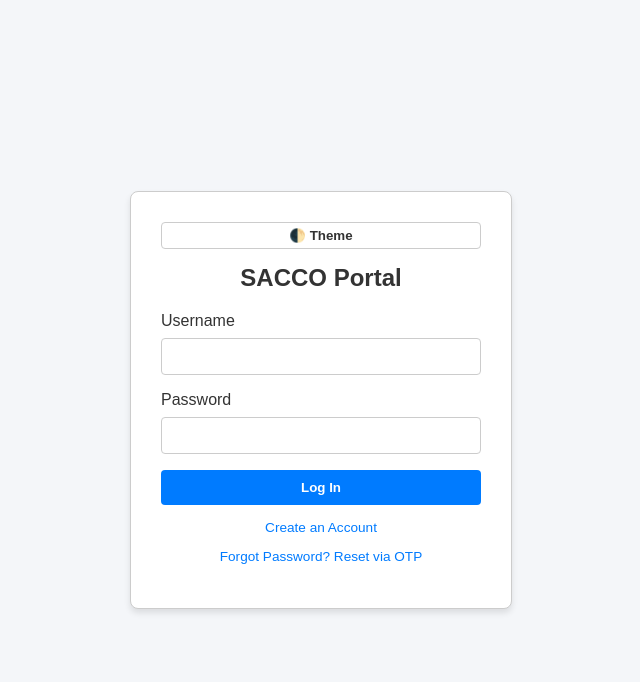
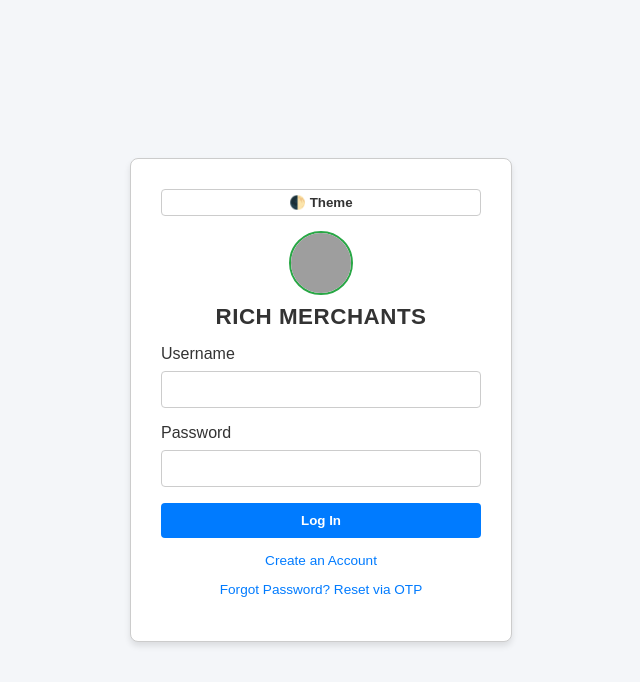
Before and after one commit to Davidwelimo/sacco-system, a Flask app: page /login in a window 1280 px wide. Shown: the top 682 px of the page, without its empty margins (319-959 px from the left). Run offline with Flask 3, Linux system fonts and the light colour scheme; grey boxes are pictures that could not be loaded.

Commit message:
Add RICH MERCHANTS branding and real estate logo to all views

```diff
--- a/templates/login.html
+++ b/templates/login.html
@@ -2,7 +2,7 @@
 <html lang="en">
 <head>
     <meta charset="UTF-8">
-    <title>SACCO Login</title>
+    <title>RICH MERCHANTS - Login</title>
     <style>
         :root { --bg: #f4f6f9; --card: #ffffff; --text: #333333; --border: #cccccc; }
         body.dark-mode { --bg: #121212; --card: #1e1e1e; --text: #e0e0e0; --border: #444444; }
@@ -15,12 +15,18 @@
         .flash { color: red; font-size: 0.85em; text-align: center; margin-bottom: 10px; }
         .links { text-align: center; margin-top: 15px; font-size: 0.85em; }
         .links a { color: #007bff; text-decoration: none; }
+        .logo-container { text-align: center; margin-bottom: 15px; clear: both; }
+        .logo-container img { width: 60px; height: 60px; object-fit: cover; border-radius: 50%; border: 2px solid #28a745; margin-bottom: 5px; }
     </style>
 </head>
 <body>
     <div class="card">
         <button type="button" class="toggle-btn" onclick="toggleTheme()">🌓 Theme</button>
-        <h2 style="clear:both;">SACCO Portal</h2>
+        <div style="clear:both;"></div>
+        <div class="logo-container">
+            <img src="https://images.unsplash.com/photo-1560518883-ce09059eeffa?w=150&auto=format&fit=crop&q=80" alt="Real Estate Logo">
+            <h2 style="margin: 0; font-size: 1.4em; letter-spacing: 0.5px;">RICH MERCHANTS</h2>
+        </div>
         {% with messages = get_flashed_messages() %}
             {% if messages %}
                 {% for msg in messages %}<div class="flash">{{ msg }}</div>{% endfor %}
```
Also changed, not shown: templates/admin.html (+8 -1 lines), templates/dashboard.html (+9 -2 lines).
